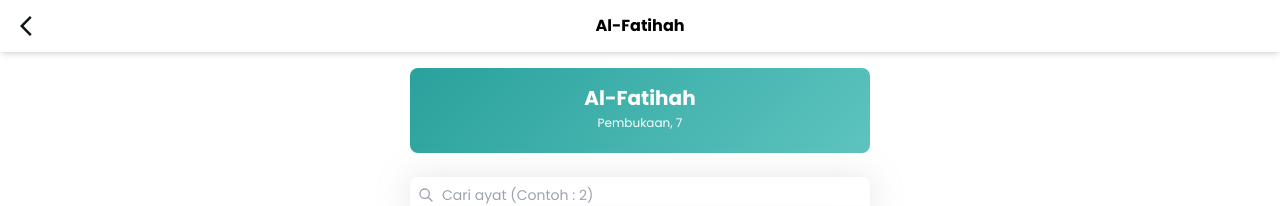
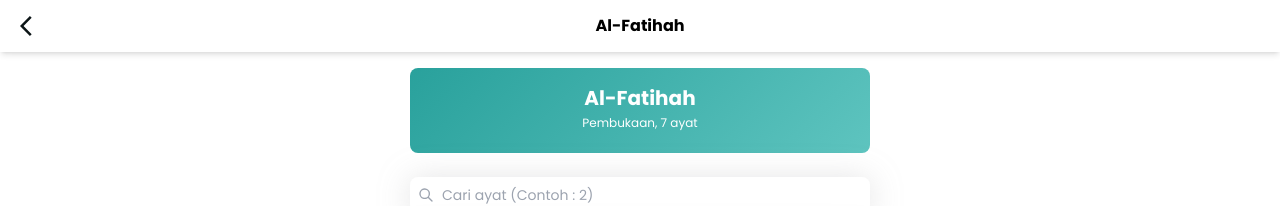
Before and after one commit to alvinindra/quranku, a Next.js app: page /surah/1 in a window 1280 px wide. Shown: the top 206 px of the page. Built offline with nearby package versions, Linux system fonts and the light colour scheme.

Commit message:
chore: add label ayat in translation

```diff
--- a/pages/surah/[id].tsx
+++ b/pages/surah/[id].tsx
@@ -26,7 +26,7 @@ export default function SurahPage({surah}: any) {
               <div className='font-bold text-xl mb-[3px] text-white'>
                 {surah.name_latin}
               </div>
-              <div className='text-xs text-white mb-[10px]'>{surah.translations.id.name}, {surah.number_of_ayah}</div>
+              <div className='text-xs text-white mb-[10px]'>{surah.translations.id.name}, {surah.number_of_ayah} ayat</div>
               {isSpecial &&
                 <>
                   <hr className='w-[220px] mx-auto mb-3' />
```
